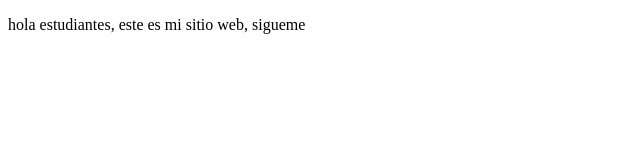
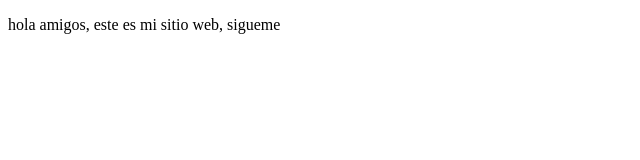
Before and after one commit to belenvic/proyectodemocursoprework, a plain HTML site: page index.html in a window 1280 px wide. Shown: the full height of the page, 0-640 px from the left. Drawn offline with Linux system fonts and the light colour scheme.

Commit message:
first commit

```diff
--- a/index.html
+++ b/index.html
@@ -8,7 +8,7 @@
 </head>
 <body>
     <p>
-        hola estudiantes, este es mi sitio web, sigueme
+        hola amigos, este es mi sitio web, sigueme
 
     </p>
 
```
